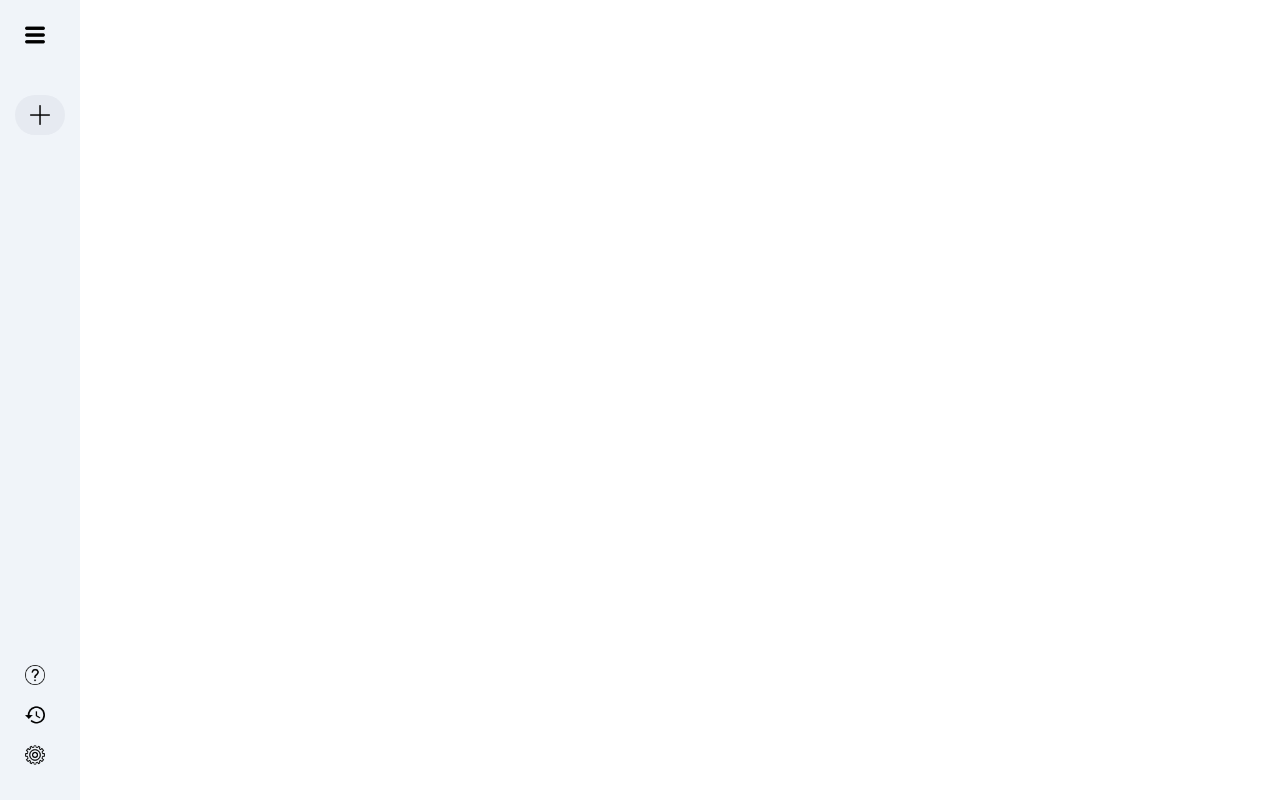
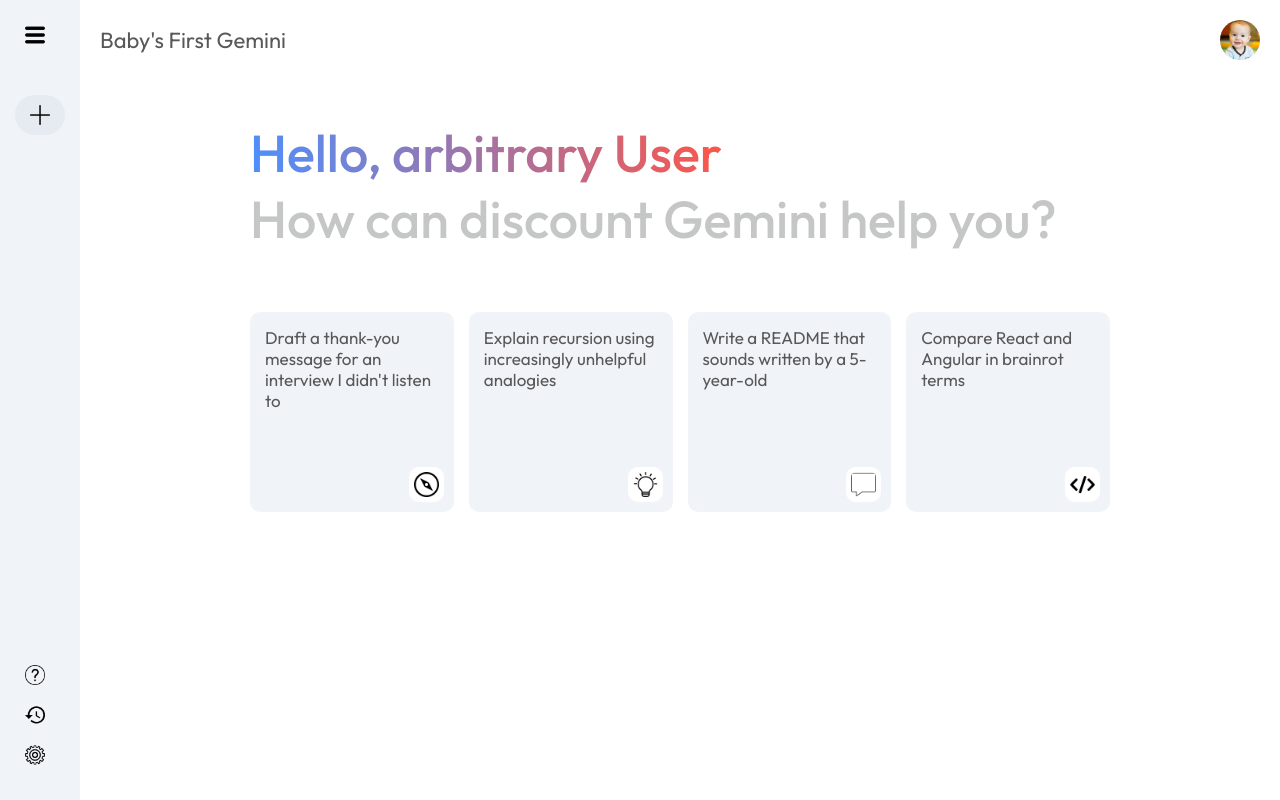
Before and after one commit to francoNovoa08/gemini-clone, a React (Vite) app: page / in a window 1280 px wide. Built offline with nearby package versions, Linux system fonts and the light colour scheme.

Commit message:
Added and Styled main cards and greet

```diff
--- a/src/App.jsx
+++ b/src/App.jsx
@@ -1,10 +1,12 @@
 import React from 'react';
 import Sidebar from './components/Sidebar/Sidebar';
+import Main from './components/Main/main';
 
 const App = () => {
   return (
     <>
       <Sidebar />
+      <Main />
     </>
   );
 }
--- /dev/null
+++ b/src/components/Main/Main.css
@@ -0,0 +1,74 @@
+.main {
+    flex: 1;
+    min-height: 100vh;
+    padding-bottom: 15vh;
+    position: relative;
+}
+
+.main .nav {
+    display: flex;
+    align-items: center;
+    justify-content: space-between;
+    font-size: 22px;
+    padding: 20px;
+    color: #585858;
+}
+
+.main .nav img {
+    width: 40px;
+    border-radius: 50%;
+}
+
+.main-container {
+    max-width: 900px;
+    margin: auto;
+}
+
+.main .greet {
+    margin: 20px 0px;
+    font-size: 52px;
+    color: #C4C7C5;
+    font-weight: 500;
+    padding: 20px;
+}
+
+.main .greet span {
+    background: -webkit-linear-gradient(16deg, #4B90FF, #FF5546);
+    -webkit-background-clip: text;
+    -webkit-text-fill-color: transparent;
+}
+
+.main .cards {
+    display: grid;
+    grid-template-columns: repeat(auto-fill, minmax(180px, 1fr));
+    gap: 15px;
+    padding: 20px;
+}
+
+.main .card {
+    height: 200px;
+    padding: 15px;
+    background-color: #F0F4F9;
+    border-radius: 10px;
+    position: relative;
+    cursor: pointer;
+}
+
+.main .card img {
+    width: 35px;
+    padding: 5px;
+    position: absolute;
+    background-color: white;
+    border-radius: 10px;
+    bottom: 10px;
+    right: 10px;
+}
+
+.main .card p {
+    color: #585858;
+    font-size: 17px;
+}
+
+.main .card:hover {
+    background-color: #DFE4EA;
+}
--- /dev/null
+++ b/src/components/Main/Main.jsx
@@ -0,0 +1,40 @@
+import React from 'react'
+import './Main.css'
+import { assets } from '../../assets/assets'
+
+const Main = () => {
+  return (
+    <div className="main">
+        <div className="nav">
+            <p>Baby's First Gemini</p>
+            <img src={assets.user_icon} alt="User" />
+        </div>
+        <div className="main-container">
+            <div className="greet">
+                <p><span>Hello, arbitrary User</span></p>
+                <p>How can discount Gemini help you?</p>
+            </div>
+            <div className="cards">
+                <div className="card">
+                    <p>Draft a thank-you message for an interview I didn't listen to</p>
+                    <img src={assets.compass_icon} alt="Explore" />
+                </div>
+                <div className="card">
+                    <p>Explain recursion using increasingly unhelpful analogies</p>
+                    <img src={assets.bulb_icon} alt="Explore" />
+                </div>
+                <div className="card">
+                    <p>Write a README that sounds written by a 5-year-old</p>
+                    <img src={assets.message_icon} alt="Explore" />
+                </div>
+                <div className="card">
+                    <p>Compare React and Angular in brainrot terms</p>
+                    <img src={assets.code_icon} alt="Explore" />
+                </div>
+            </div>
+        </div>
+    </div>
+  )
+}
+
+export default Main
```
